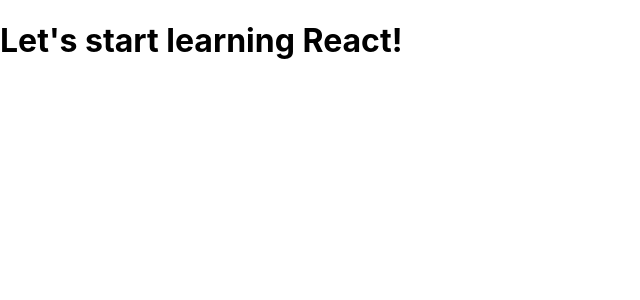
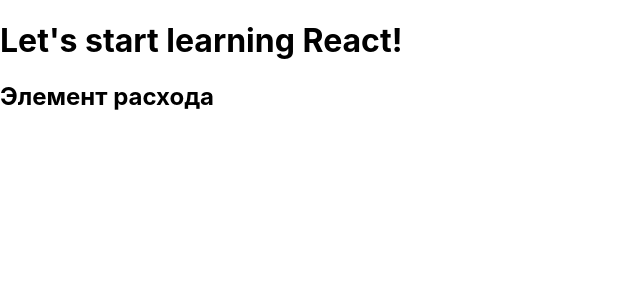
Before and after one commit to artemandrosenko/react-cost-accounting, a JavaScript app: page / in a window 1280 px wide. Shown: the top 300 px of the page, without its empty margins (0-640 px from the left). Built offline with nearby package versions, Linux system fonts and the light colour scheme.

Commit message:
Create first (CostItem) component

```diff
--- a/src/App.js
+++ b/src/App.js
@@ -1,7 +1,10 @@
+import CostItem from "./components/CostItem";
+
 function App() {
   return (
     <div>
       <h1>Let's start learning React!</h1>
+      <CostItem />
     </div>
   );
 }
--- /dev/null
+++ b/src/components/CostItem.js
@@ -0,0 +1,5 @@
+function CostItem() {
+    return <h2>Элемент расхода</h2>
+}
+
+export default CostItem;
```
